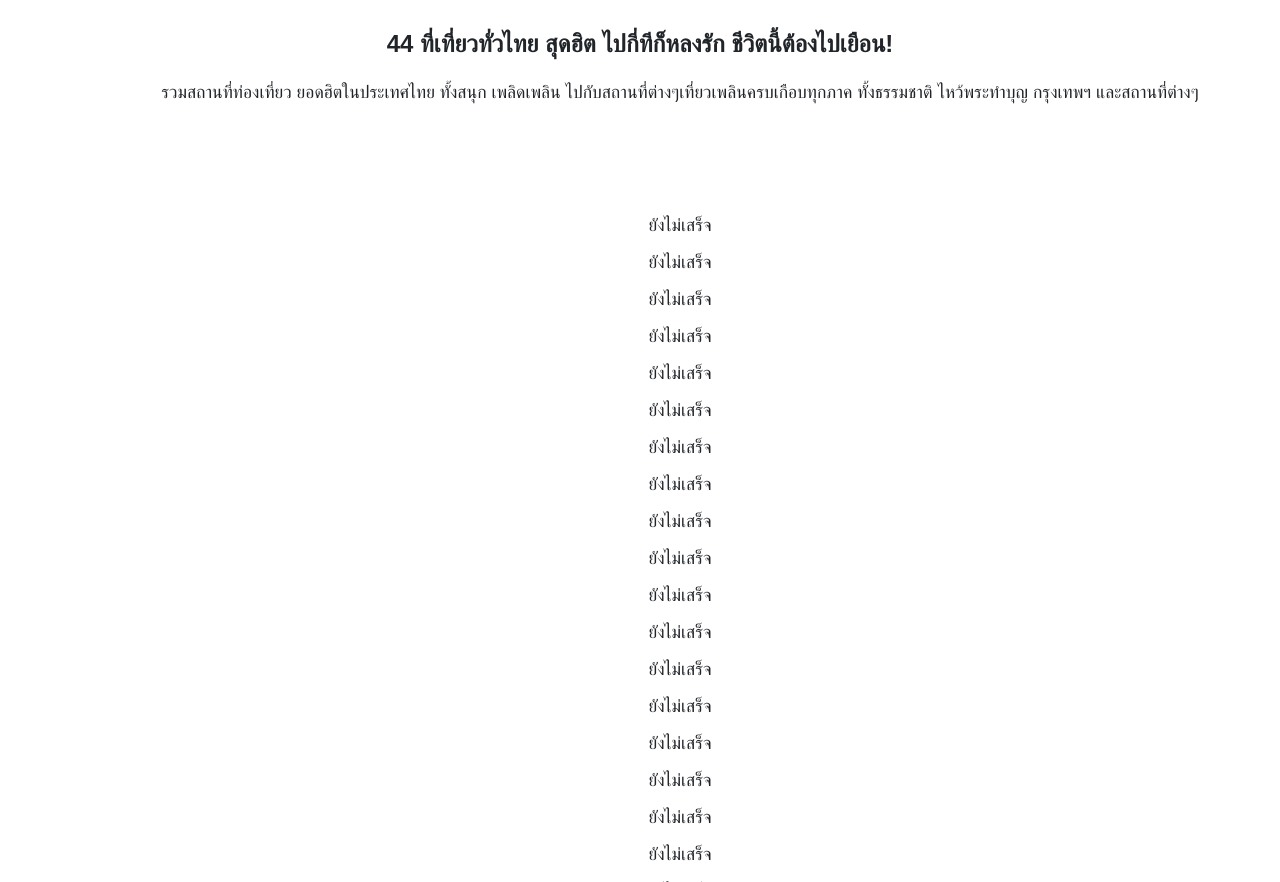
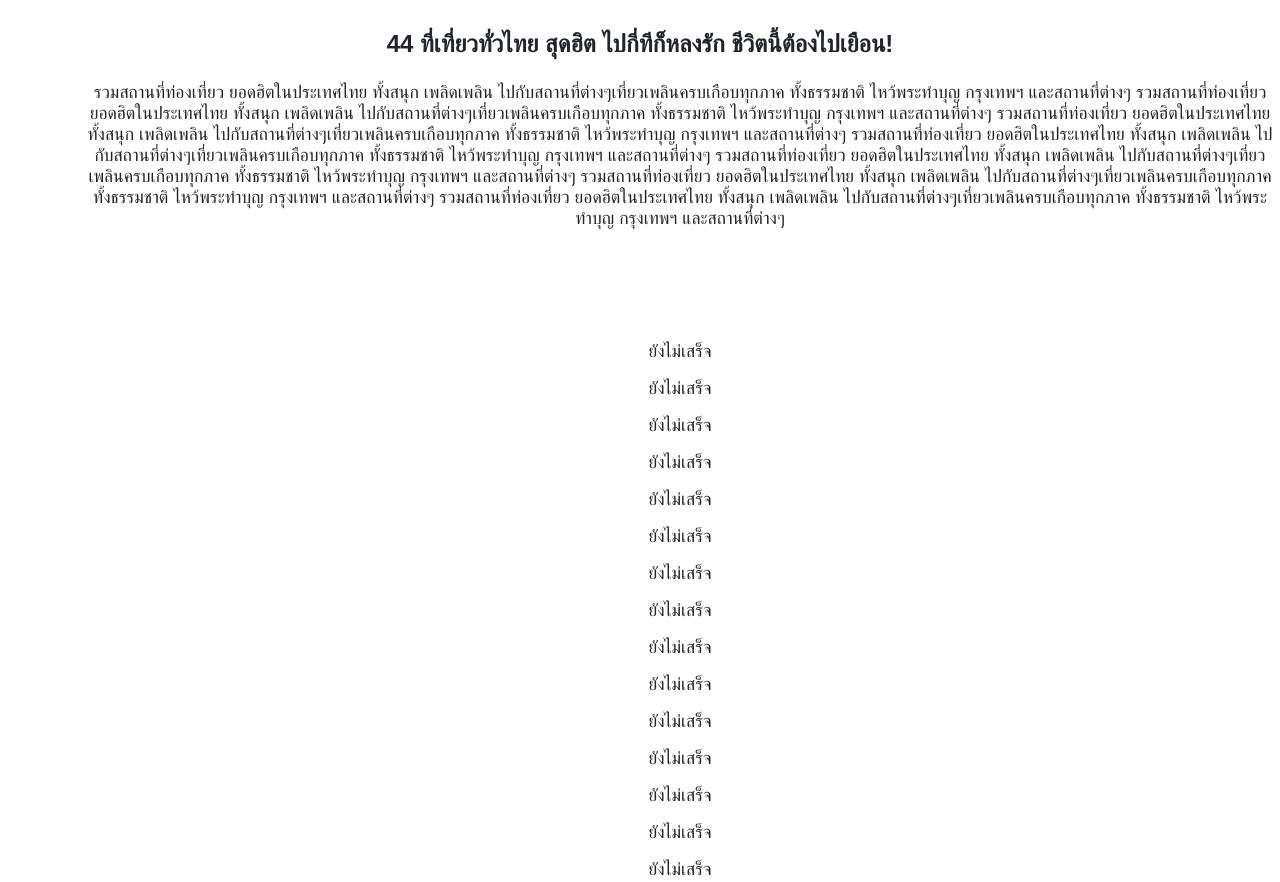
Before and after one commit to Nawin0/Travel, a plain HTML site: page index.html in a window 1280 px wide. Shown: the part 962-1844 px from the top of the page. Drawn offline with Linux system fonts and the light colour scheme.

Commit message:
Update index.html

```diff
--- a/index.html
+++ b/index.html
@@ -40,7 +40,15 @@
 
         <div class ="centar" >
 
-            <p>รวมสถานที่ท่องเที่ยว ยอดฮิตในประเทศไทย ทั้งสนุก เพลิดเพลิน ไปกับสถานที่ต่างๆเที่ยวเพลินครบเกือบทุกภาค ทั้งธรรมชาติ ไหว้พระทำบุญ กรุงเทพฯ และสถานที่ต่างๆ </p>
+            <p>
+                รวมสถานที่ท่องเที่ยว ยอดฮิตในประเทศไทย ทั้งสนุก เพลิดเพลิน ไปกับสถานที่ต่างๆเที่ยวเพลินครบเกือบทุกภาค ทั้งธรรมชาติ ไหว้พระทำบุญ กรุงเทพฯ และสถานที่ต่างๆ
+                รวมสถานที่ท่องเที่ยว ยอดฮิตในประเทศไทย ทั้งสนุก เพลิดเพลิน ไปกับสถานที่ต่างๆเที่ยวเพลินครบเกือบทุกภาค ทั้งธรรมชาติ ไหว้พระทำบุญ กรุงเทพฯ และสถานที่ต่างๆ
+                รวมสถานที่ท่องเที่ยว ยอดฮิตในประเทศไทย ทั้งสนุก เพลิดเพลิน ไปกับสถานที่ต่างๆเที่ยวเพลินครบเกือบทุกภาค ทั้งธรรมชาติ ไหว้พระทำบุญ กรุงเทพฯ และสถานที่ต่างๆ
+                รวมสถานที่ท่องเที่ยว ยอดฮิตในประเทศไทย ทั้งสนุก เพลิดเพลิน ไปกับสถานที่ต่างๆเที่ยวเพลินครบเกือบทุกภาค ทั้งธรรมชาติ ไหว้พระทำบุญ กรุงเทพฯ และสถานที่ต่างๆ
+                รวมสถานที่ท่องเที่ยว ยอดฮิตในประเทศไทย ทั้งสนุก เพลิดเพลิน ไปกับสถานที่ต่างๆเที่ยวเพลินครบเกือบทุกภาค ทั้งธรรมชาติ ไหว้พระทำบุญ กรุงเทพฯ และสถานที่ต่างๆ
+                รวมสถานที่ท่องเที่ยว ยอดฮิตในประเทศไทย ทั้งสนุก เพลิดเพลิน ไปกับสถานที่ต่างๆเที่ยวเพลินครบเกือบทุกภาค ทั้งธรรมชาติ ไหว้พระทำบุญ กรุงเทพฯ และสถานที่ต่างๆ
+                รวมสถานที่ท่องเที่ยว ยอดฮิตในประเทศไทย ทั้งสนุก เพลิดเพลิน ไปกับสถานที่ต่างๆเที่ยวเพลินครบเกือบทุกภาค ทั้งธรรมชาติ ไหว้พระทำบุญ กรุงเทพฯ และสถานที่ต่างๆ
+            </p>
 
         </div>
 
```
